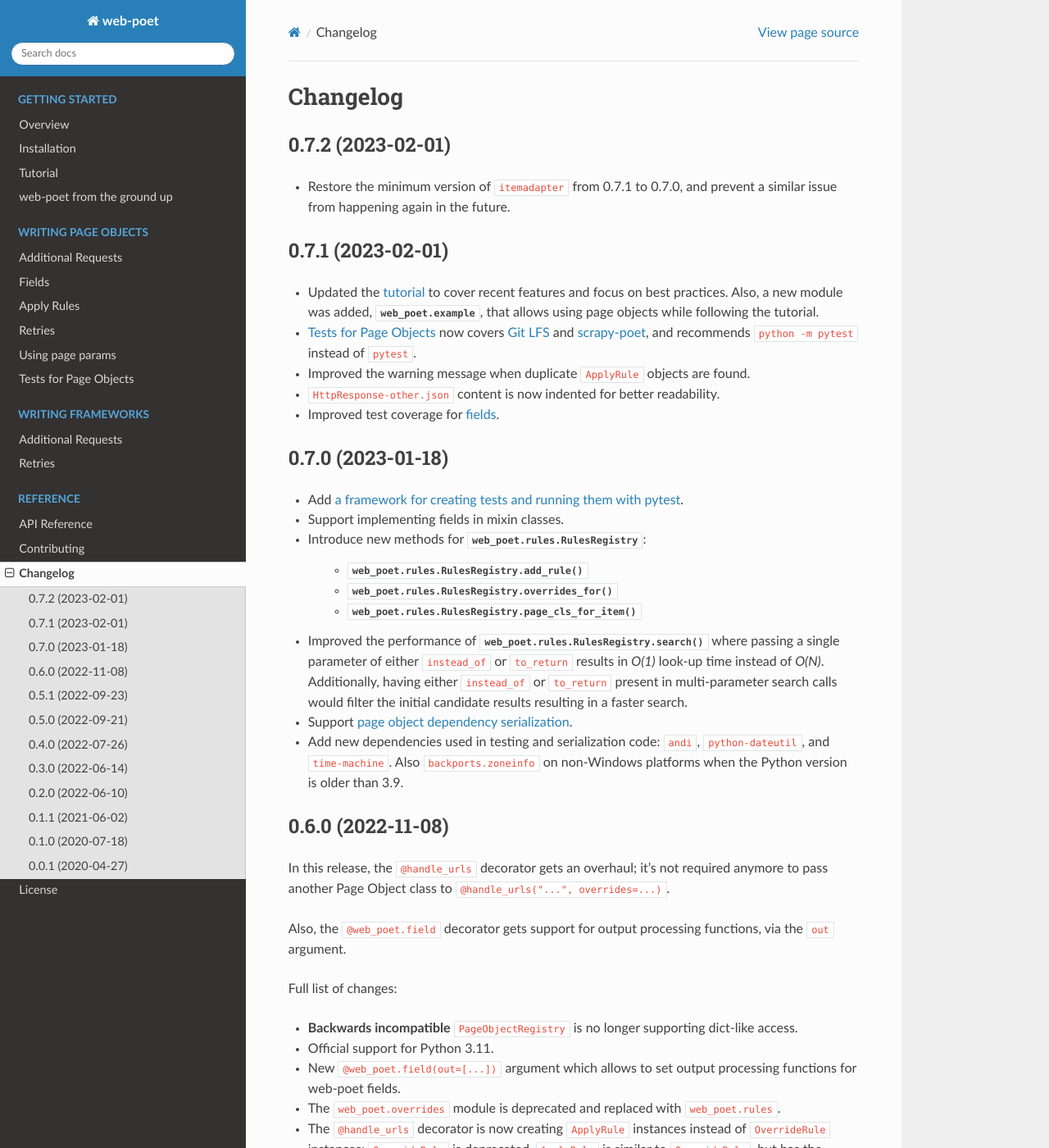
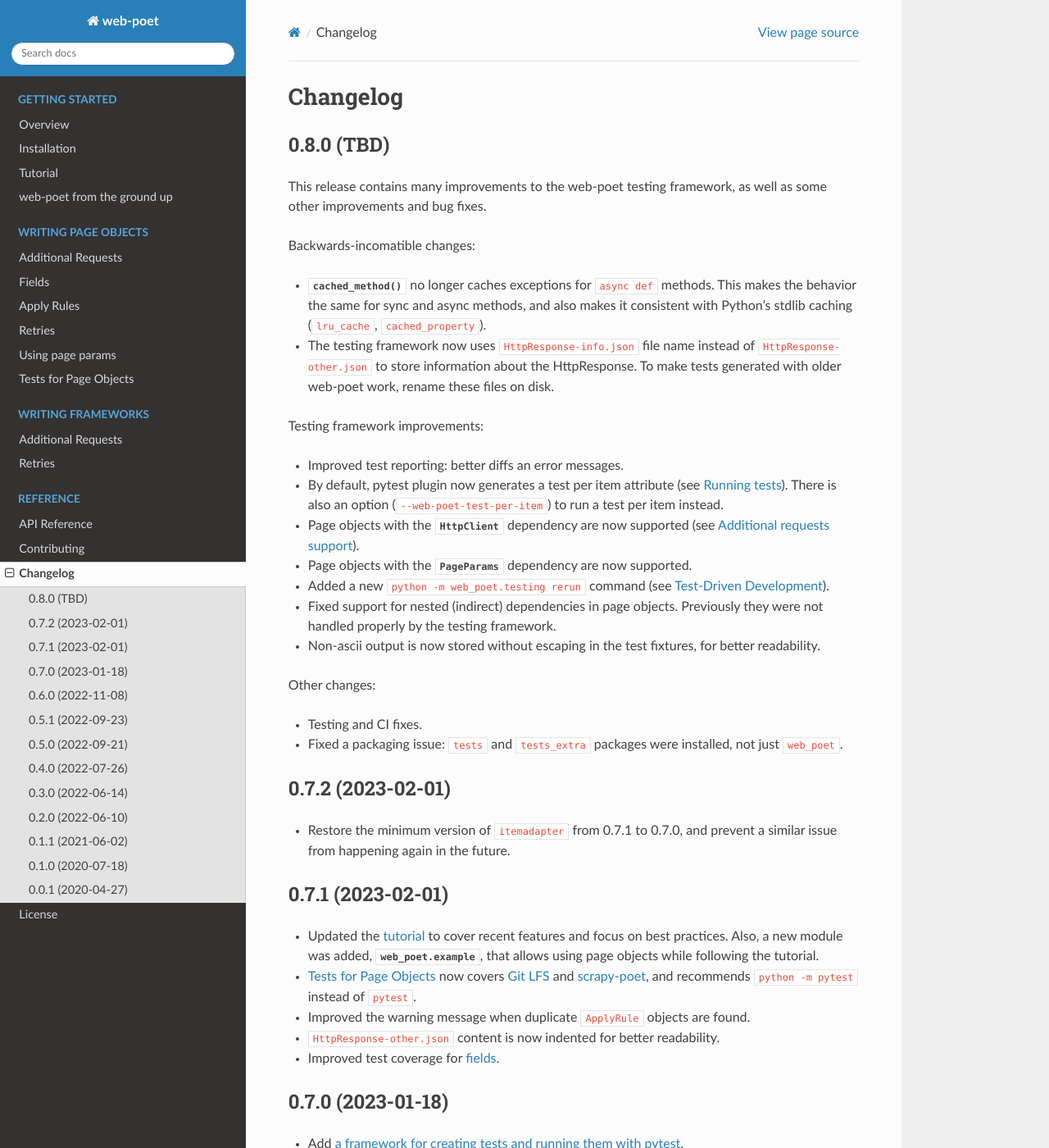
Before and after one commit to scrapinghub/web-poet, a Sphinx documentation site: the page built from docs/changelog.rst, in a window 1280 px wide and 1400 px high. Shown: the whole window at 82% size. Built offline with Sphinx 7.4.7 and the Read the Docs theme 2.0.0, drawn with Linux system fonts in a browser that asks for light colours.

Commit message:
changelog for 0.8.0 release

```diff
--- a/CHANGELOG.rst
+++ b/CHANGELOG.rst
@@ -1,6 +1,46 @@
 =========
 Changelog
 =========
+
+0.8.0 (TBD)
+-----------
+
+This release contains many improvements to the web-poet testing framework,
+as well as some other improvements and bug fixes.
+
+Backwards-incomatible changes:
+
+* :func:`~.cached_method` no longer caches exceptions for ``async def`` methods.
+  This makes the behavior the same for sync and async methods, and also makes
+  it consistent with Python's stdlib caching (``lru_cache``,
+  ``cached_property``).
+* The testing framework now uses ``HttpResponse-info.json`` file name instead
+  of ``HttpResponse-other.json`` to store information about the HttpResponse.
+  To make tests generated with older web-poet work, rename these files on disk.
+
+Testing framework improvements:
+
+* Improved test reporting: better diffs an error messages.
+* By default, pytest plugin now generates a test per item attribute
+  (see :ref:`web-poet-testing-pytest`). There is also an option
+  (``--web-poet-test-per-item``) to run a test per item instead.
+* Page objects with the :class:`~.HttpClient` dependency are now supported
+  (see :ref:`web-poet-testing-additional-requests`).
+* Page objects with the :class:`~.PageParams` dependency are now supported.
+* Added a new ``python -m web_poet.testing rerun`` command
+  (see :ref:`web-poet-testing-tdd`).
+* Fixed support for nested (indirect) dependencies in page objects.
+  Previously they were not handled properly by the testing
+  framework.
+* Non-ascii output is now stored without escaping in the test fixtures,
+  for better readability.
+
+Other changes:
+
+* Testing and CI fixes.
+* Fixed a packaging issue: ``tests`` and ``tests_extra`` packages were
+  installed, not just ``web_poet``.
+
 
 0.7.2 (2023-02-01)
 ------------------
--- a/docs/page-objects/testing.rst
+++ b/docs/page-objects/testing.rst
@@ -133,6 +133,8 @@ the ``--web-poet-test-per-item`` option::
 In this case there is going to be a single test per fixture: if the result
 is not fully correct, the test fails. So, following the previous example,
 it'd be 2 tests instead of 14.
+
+.. _web-poet-testing-tdd:
 
 Test-Driven Development
 =======================
@@ -287,6 +289,8 @@ Please also check the official Git LFS documentation for more information.
 .. _Git LFS: https://git-lfs.com/
 .. _implementations: https://github.com/git-lfs/git-lfs/wiki/Implementations
 
+.. _web-poet-testing-additional-requests:
+
 Additional requests support
 ===========================
 
```
